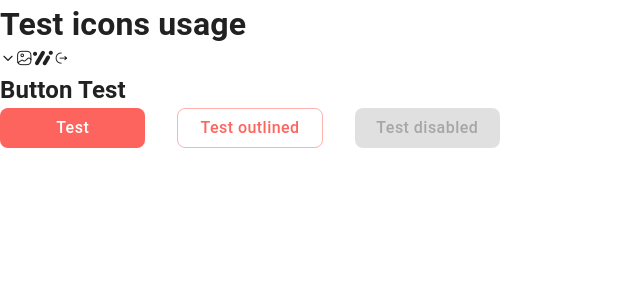
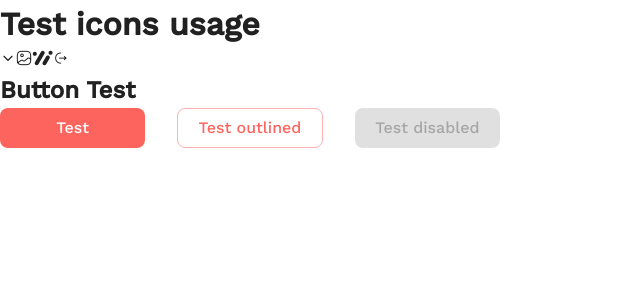
Before and after one commit to DevmianS/shoe-store-app, a Next.js app: page / in a window 1280 px wide. Shown: the top 300 px of the page, without its empty margins (0-640 px from the left). Built offline with nearby package versions, Linux system fonts and the light colour scheme.

Commit message:
update work sans font with theme profider

```diff
--- a/src/pages/_app.js
+++ b/src/pages/_app.js
@@ -1,23 +1,15 @@
 import '@/styles/globals.css';
-import {Work_Sans} from 'next/font/google';
 import localFont from 'next/font/local';
 import {ThemeProvider} from '@mui/material';
 import {theme} from '../utils/theme';
 import CssBaseline from '@mui/material/CssBaseline';
 
-const work_sans = Work_Sans({
-  weight: ['300', '400', '500'],
-  style: ['normal'],
-  subsets: ['latin'],
-});
+
 const icons_font = localFont({src: '../font/SHOES_STORE.woff'});
 export default function App({Component, pageProps}) {
   return (
     <ThemeProvider theme={theme}>
       <style jsx global>{`
-        html {
-          font-family: ${work_sans.style.fontFamily};
-        }
         [class^='icon-'],
         [class*=' icon-'] {
           font-family: ${icons_font.style.fontFamily} !important;
--- a/src/utils/theme.js
+++ b/src/utils/theme.js
@@ -1,5 +1,11 @@
 import {createTheme} from '@mui/material/styles';
+import {Work_Sans} from 'next/font/google';
 
+const work_sans = Work_Sans({
+  weight: ['300', '400', '500'],
+  style: ['normal'],
+  subsets: ['latin'],
+});
 export const theme = createTheme({
   palette: {
     primary: {
@@ -31,4 +37,5 @@ export const theme = createTheme({
       },
     },
   },
+  typography:{fontFamily:work_sans.style.fontFamily}
 });
```
